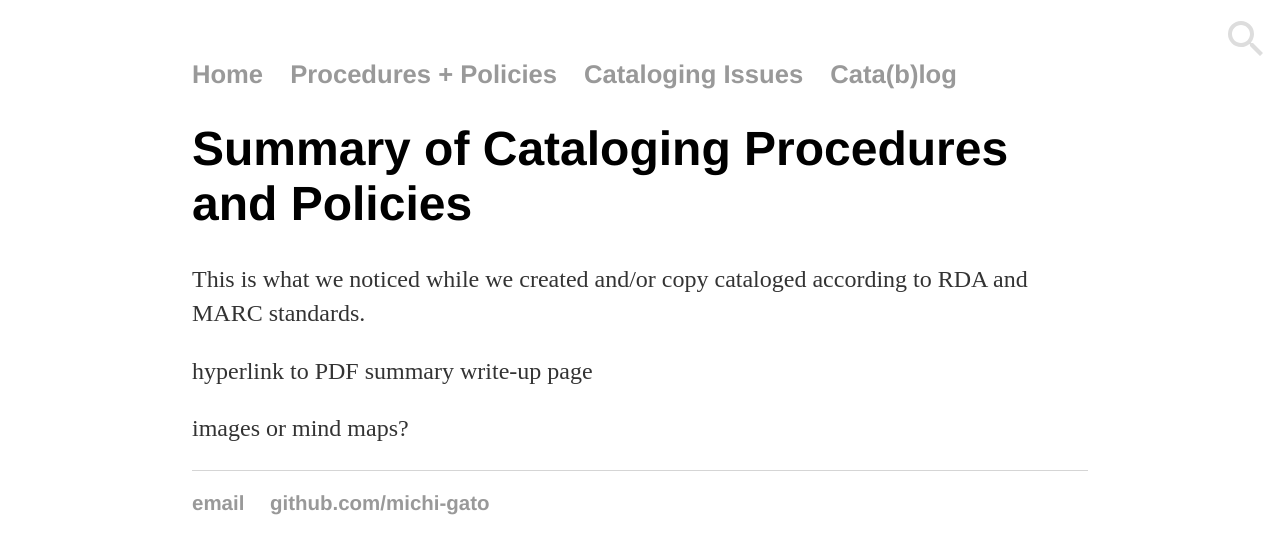
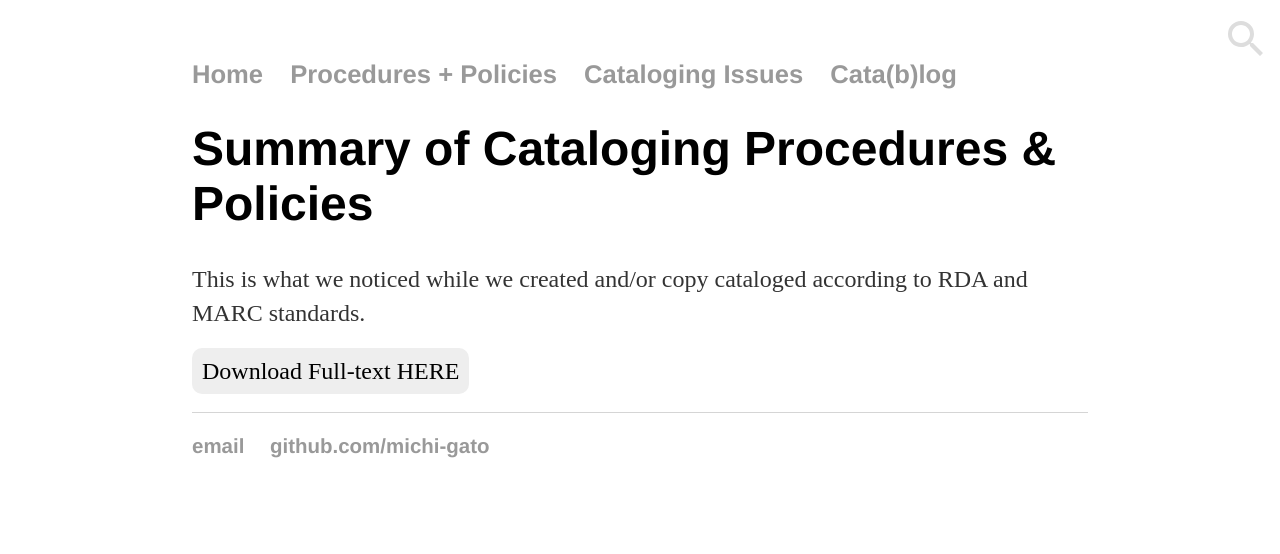
Before and after one commit to cat-alog/cat-alog.github.io, a Jekyll site: the page built from summary/index.html, in a window 1280 px wide. Shown: the top 554 px of the page. Built offline with Jekyll 4.4.1, drawn with Linux system fonts in a browser that asks for light colours.

Commit message:
button on summary page

```diff
--- a/summary/index.html
+++ b/summary/index.html
@@ -3,8 +3,7 @@ layout: default
 title: Procedures + Policies
 ---
 <div class="blurb">
-	<h1>Summary of Cataloging Procedures and Policies</a></h1>
+	<h1>Summary of Cataloging Procedures & Policies</a></h1>
 	<p>This is what we noticed while we created and/or copy cataloged according to RDA and MARC standards.</p>
-<p>hyperlink to PDF summary write-up page</p>
-<p>images or mind maps?</p>
+<p><a class="dwnld-btn" href="https://docs.google.com/document/d/1piMS9N8PLWxsJHoGkTX-hAaR_eX2X0-7wZ3-iR5-zzQ/edit?usp=sharing">Download Full-text HERE</p></a>
 </div><!-- /.blurb -->
```
